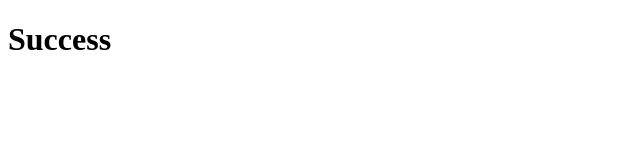
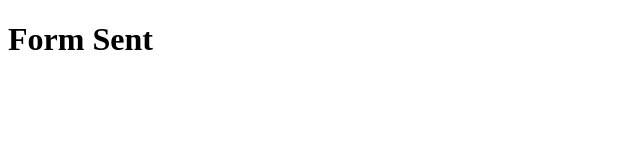
Before and after one commit to RomanasV/type11-students-project, a plain HTML site: page form-success.html in a window 1280 px wide. Shown: the whole page, without its empty margins (0-640 px from the left). Drawn offline with Linux system fonts and the light colour scheme.

Commit message:
Form Succes page title changed (again)

```diff
--- a/form-success.html
+++ b/form-success.html
@@ -7,6 +7,6 @@
   <title>Document</title>
 </head>
 <body>
-  <h1>Success</h1>
+  <h1>Form Sent</h1>
 </body>
 </html>
```
